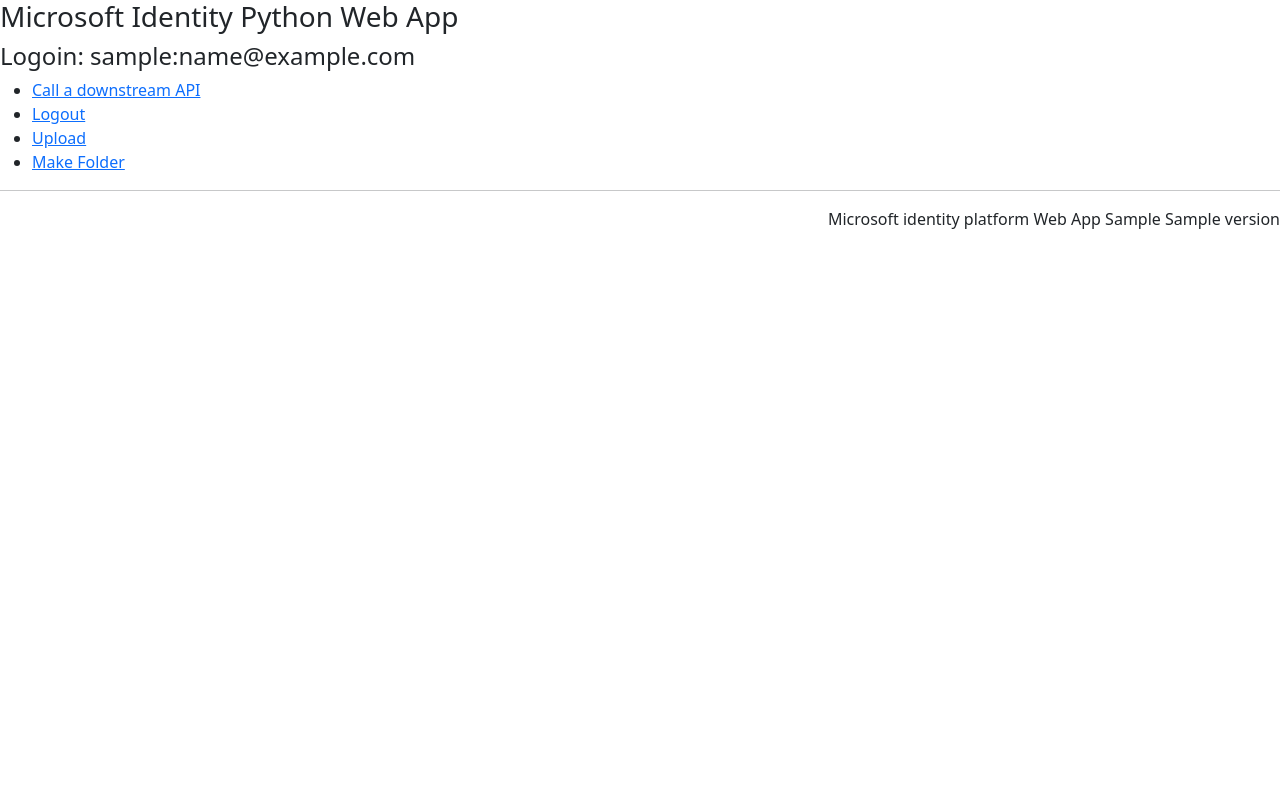
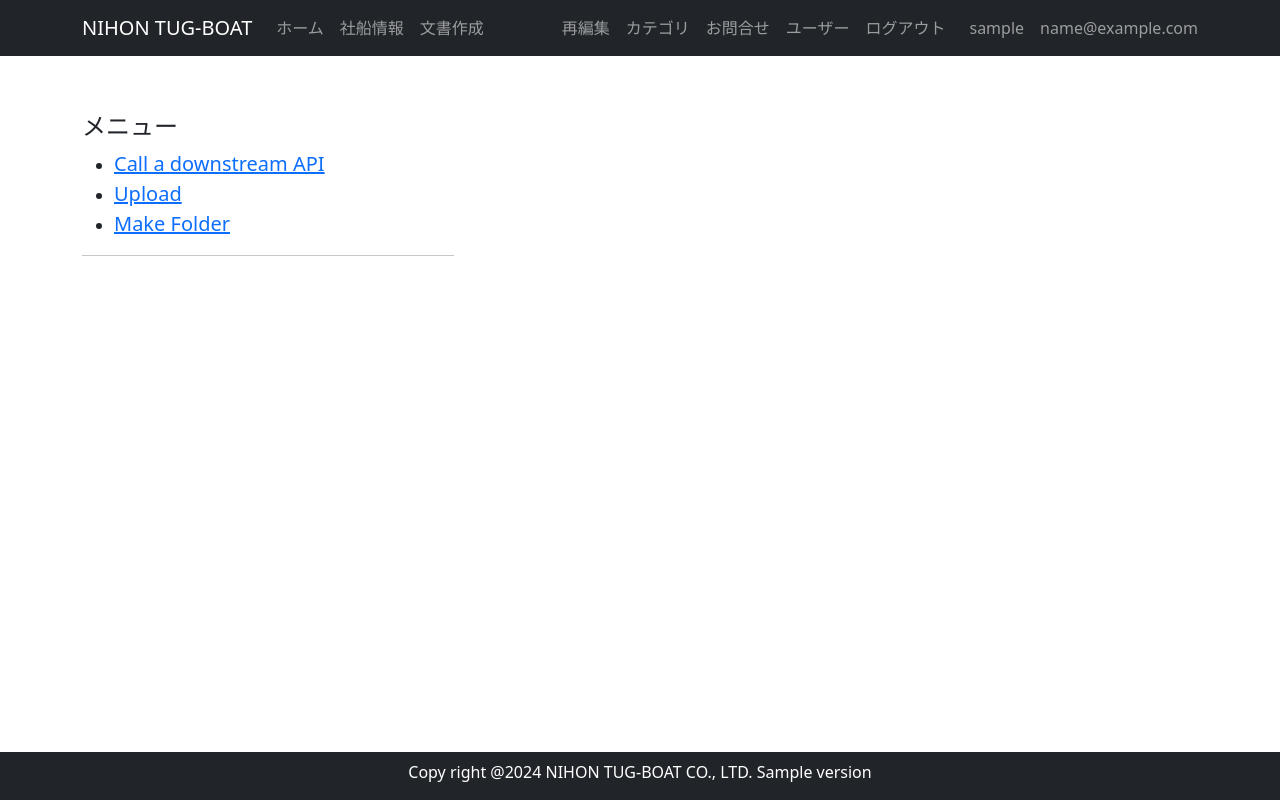
Before and after one commit to HideakiKuroda/flask-webapp2, a Flask app: template templates/index.html in a window 1280 px wide. Run offline with Flask 3, Linux system fonts and the light colour scheme; the template is opened without the code that fills it: most values are stand-ins (such as "Sample title", 1, 10 or a date in 2020); some libraries are stand-ins or nearby versions.

Commit message:
commit20240602C

```diff
--- a/templates/base.html
+++ b/templates/base.html
@@ -41,13 +41,17 @@
               <li class="nav-item">
                 <a class="nav-link" href="#">ユーザー</a>
               </li>
-              {% if current_user.is_authenticated %}
+              {% if username %}
               <!-- #リグインしているのが誰かをチェックできる from flask_login import  UserMixin としてUser Modelで継承するとかのう -->
               <li class="nav-item">
                 <a class="nav-link" href="{{ url_for('logout') }}">ログアウト</a>
               </li>
               <span class="navbar-text ms-3">
-                {{ current_user.username }}
+                {{ username }}
+                <!-- ログインしているユーザーを表示する -->
+              </span>
+              <span class="navbar-text ms-3">
+                {{ mail }}
                 <!-- ログインしているユーザーを表示する -->
               </span>
               {% endif %}
@@ -75,7 +79,7 @@
         <div class="container">
             <div class="row">
                 <div class="col text-white">
-                    <p>Copy right @2024 NIHON TUG-BOAT CO., LTD.</p>
+                    <p>Copy right @2024 NIHON TUG-BOAT CO., LTD. {{ version }}</p>
                 </div>
             </div>
         </div>
--- a/templates/index.html
+++ b/templates/index.html
@@ -1,14 +1,9 @@
-<!DOCTYPE html>
-<html lang="en">
-<head>
-    <meta charset="UTF-8">
-    <meta name="viewport" content="width=device-width, initial-scale=1.0">
-    <link href="https://cdn.jsdelivr.net/npm/bootstrap@5.0.2/dist/css/bootstrap.min.css" rel="stylesheet" integrity="sha384-EVSTQN3/azprG1Anm3QDgpJLIm9Nao0Yz1ztcQTwFspd3yD65VohhpuuCOmLASjC" crossorigin="anonymous">
-    <script src="https://cdn.jsdelivr.net/npm/bootstrap@5.0.2/dist/js/bootstrap.bundle.min.js" integrity="sha384-MrcW6ZMFYlzcLA8Nl+NtUVF0sA7MsXsP1UyJoMp4YLEuNSfAP+JcXn/tWtIaxVXM" crossorigin="anonymous"></script>
-    <script src="https://cdn.ckeditor.com/4.22.1/standard/ckeditor.js"></script>
-    <title>Microsoft Identity Python Web App: Index</title>
-</head>
-<body>
+{% extends "base.html" %}
+{% block content %}
+<section class="login">
+  <div class="container my-5">
+      <div class="low">
+          <div class="col-lg-4 text-left">
           {% for message in get_flashed_messages() %}
           <div class="alert alert-warning alert-dismissible fade show" role="alert">
               {{ message }}
@@ -16,20 +11,20 @@
           </div>
           {% endfor %}
 
-    <h3>Microsoft Identity Python Web App</h3>
-    <h4>Logoin: {{ username }}:{{ mail }}</h2>
+            <h4>メニュー</h2>
 
             <ul>
             {% if config.get("ENDPOINT") %}
-      <li><a href='/call_downstream_api'>Call a downstream API</a></li>
+              <li><a class="text-xl-start fs-5" href='/call_downstream_api'>Call a downstream API</a></li>
             {% endif %}
 
-    <li><a href="{{ url_for('logout') }}">Logout</a></li>
-    <li><a href="{{ url_for('upload') }}">Upload</a></li>
-	<li><a href="{{ url_for('create_folder') }}">Make Folder</a></li>
+            <li><a class="text-xl-start fs-5"  href="{{ url_for('upload') }}">Upload</a></li>
+            <li><a class="text-xl-start fs-5"  href="{{ url_for('create_folder') }}">Make Folder</a></li>
             </ul>
 
             <hr>
-    <footer style="text-align: right">Microsoft identity platform Web App Sample {{ version }}</footer>
-</body>
-</html>
+          </div>
+      </div>
+  </div>
+</section>
+{% endblock %}
```
Also changed, not shown: templates/login.html (+13 -14 lines). Lines whose indentation alone changed are shown as unchanged.
